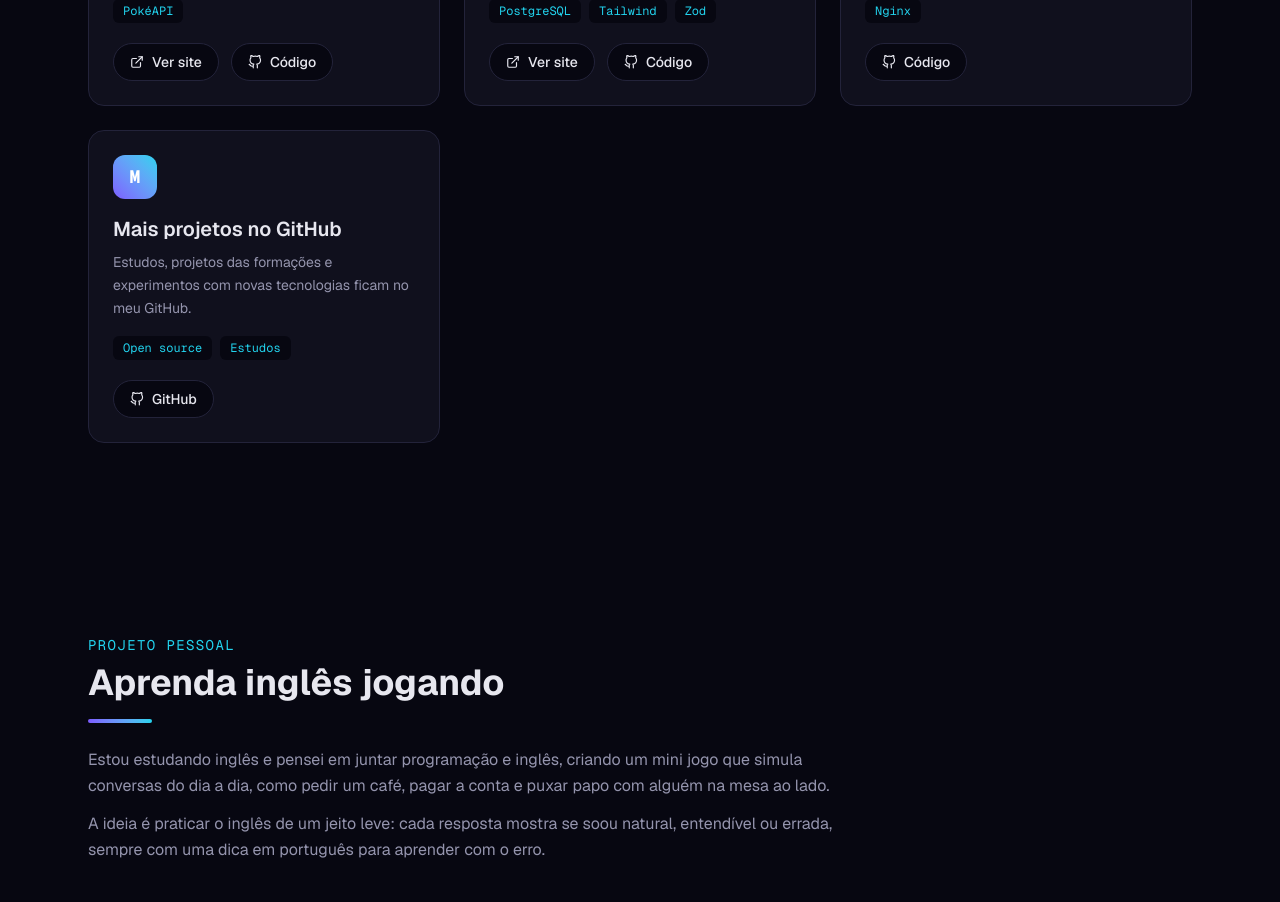
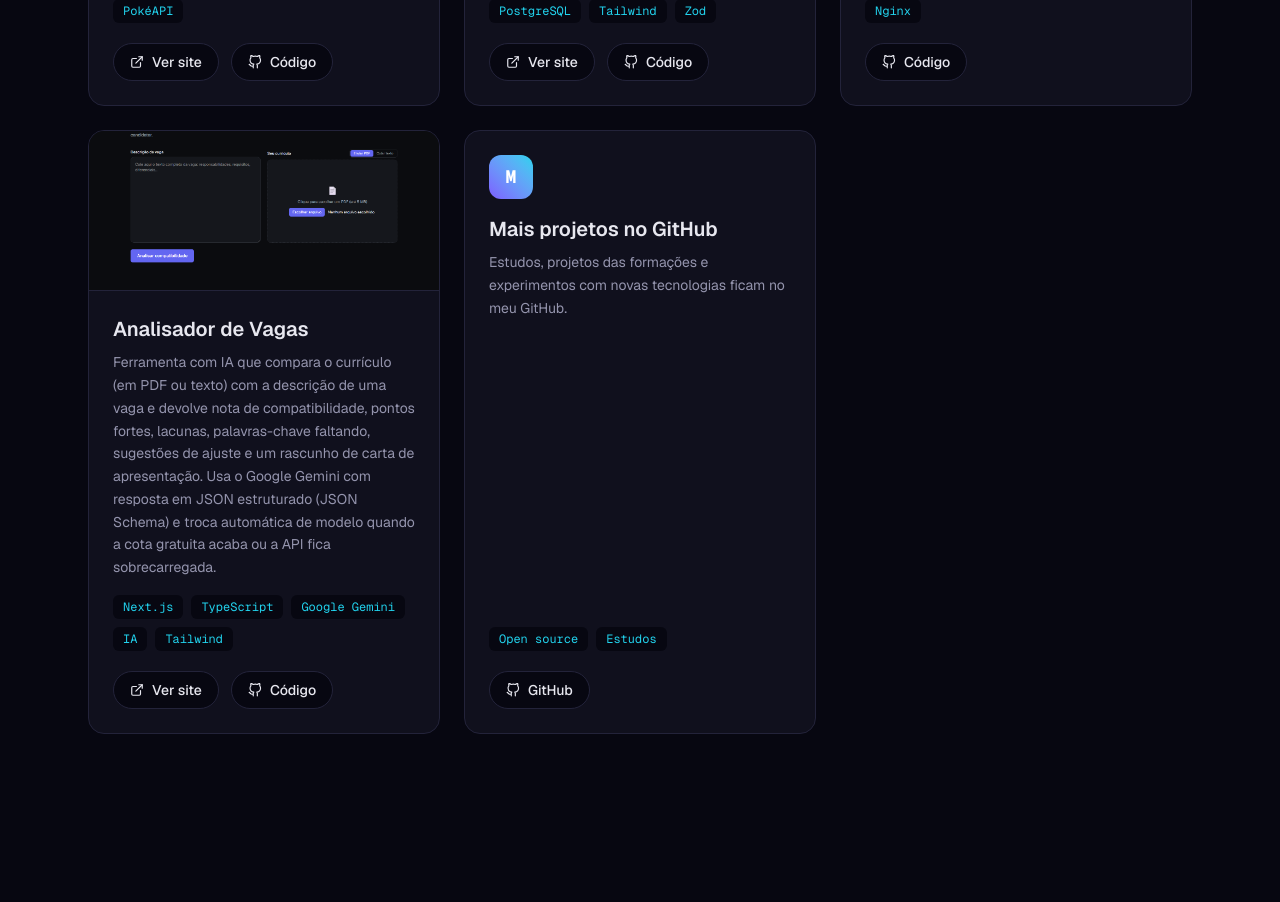
Before and after one commit to EduardoLovo/Eduardo-Lovo-Portfolio, a Next.js app: page / in a window 1280 px wide. Shown: the part 3940-4842 px from the top of the page. Built offline with nearby package versions, Linux system fonts and the light colour scheme.

Commit message:
feat: projeto Analisador de Vagas no portfólio

```diff
--- a/src/data/portfolio.ts
+++ b/src/data/portfolio.ts
@@ -194,6 +194,17 @@ export const projects: Project[] = [
     links: [{ label: "Código", url: "https://github.com/EduardoLovo/fullstack-starter" }],
   },
   {
+    title: "Analisador de Vagas",
+    description:
+      "Ferramenta com IA que compara o currículo (em PDF ou texto) com a descrição de uma vaga e devolve nota de compatibilidade, pontos fortes, lacunas, palavras-chave faltando, sugestões de ajuste e um rascunho de carta de apresentação. Usa o Google Gemini com resposta em JSON estruturado (JSON Schema) e troca automática de modelo quando a cota gratuita acaba ou a API fica sobrecarregada.",
+    tags: ["Next.js", "TypeScript", "Google Gemini", "IA", "Tailwind"],
+    image: "/projeto-analisador-de-vagas.png",
+    links: [
+      { label: "Ver site", url: "https://analisador-de-vagas-five.vercel.app/" },
+      { label: "Código", url: "https://github.com/EduardoLovo/Analisador-de-Vagas" },
+    ],
+  },
+  {
     title: "Mais projetos no GitHub",
     description:
       "Estudos, projetos das formações e experimentos com novas tecnologias ficam no meu GitHub.",
```
Also changed, not shown: public/projeto-analisador-de-vagas.png (added).
